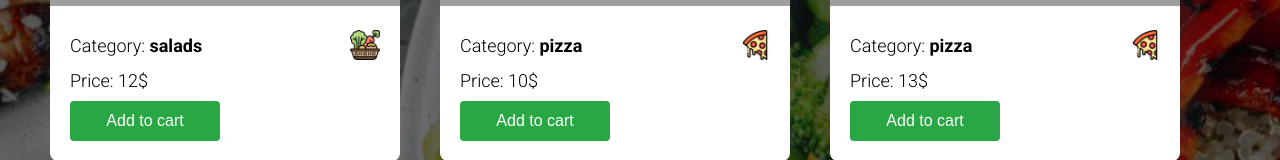
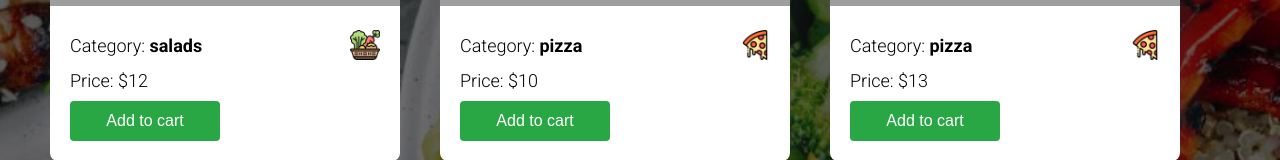
Before and after one commit to romant094/glo-academy-react, a React (Create React App) app in the folder react-resto-app/: page / in a window 1280 px wide. Shown: the part 409-569 px from the top of the page. Built offline with nearby package versions, Linux system fonts and the light colour scheme; data requests are answered from the project's data file; grey boxes are pictures that could not be loaded.

Commit message:
Lesson 15: optional. Divided logic and render.

```diff
--- a/react-resto-app/src/components/menu-list-item/menu-list-item.js
+++ b/react-resto-app/src/components/menu-list-item/menu-list-item.js
@@ -4,7 +4,6 @@ import './menu-list-item.scss';
 const MenuListItem = ({menuItem, icons}) => {
     const {title, price, url, category} = menuItem;
     const icon = icons[category];
-    console.log(icon);
 
     return (
         <li className="menu__item">
@@ -20,7 +19,7 @@ const MenuListItem = ({menuItem, icons}) => {
                     <img src={icon} alt={category}/>
                 </span>
             </div>
-            <div className="menu__price">Price: <span>{price}$</span></div>
+            <div className="menu__price">Price: <span>${price}</span></div>
             <button className="menu__btn">Add to cart</button>
         </li>
     )
--- a/react-resto-app/src/components/menu-list/menu-list.js
+++ b/react-resto-app/src/components/menu-list/menu-list.js
@@ -27,8 +27,7 @@ class MenuList extends Component {
             .catch(e => {
                 console.log(e);
                 menuDownloadError();
-            });
-
+            })
     }
 
     render() {
@@ -42,23 +41,27 @@ class MenuList extends Component {
             return <Error/>
         }
 
+        return <RenderMenuList items={menuItems}/>
+    }
+}
+
+const RenderMenuList = ({items}) => {
     const icons = {
         salads,
         meat,
         pizza
     };
 
+    const render = items.map(menuItem => {
+        return <MenuListItem key={menuItem.id} menuItem={menuItem} icons={icons}/>
+    });
+
     return (
         <ul className="menu__list">
-                {
-                    menuItems.map(menuItem => {
-                        return <MenuListItem key={menuItem.id} menuItem={menuItem} icons={icons}/>
-                    })
-                }
+            {render}
         </ul>
     )
-    }
-}
+};
 
 const mapStateToProps = (state) => {
     const {menu, loading, error} = state;
```
Lines whose indentation alone changed are shown as unchanged.
